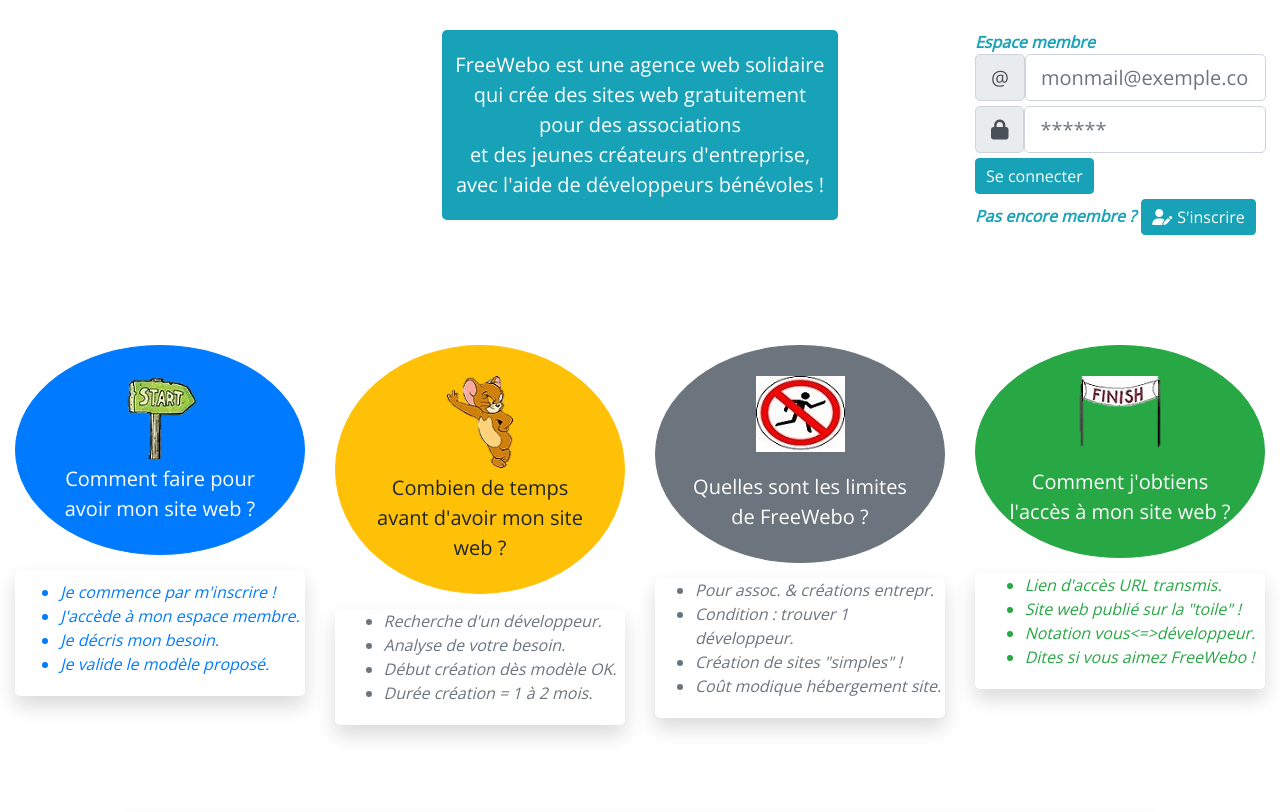
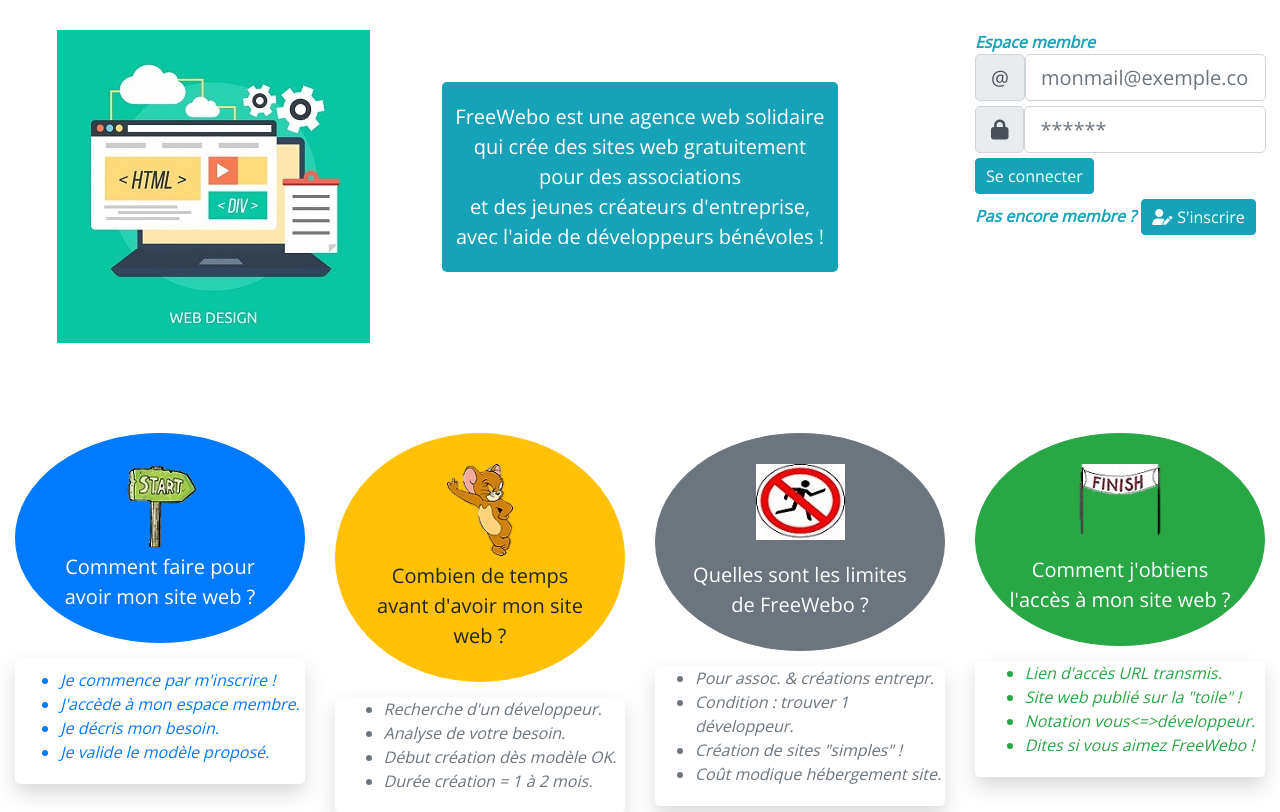
Before and after one commit to AnneDreuille/freewebo, a PHP site: page / in a window 1280 px wide. Shown: the part 143-955 px from the top of the page. Run offline with PHP 8.4, Linux system fonts and the light colour scheme; some libraries are stand-ins or nearby versions.

Commit message:
Update homepage.php
ajout img

```diff
--- a/view/front/homepage.php
+++ b/view/front/homepage.php
@@ -7,8 +7,10 @@
 
         <!-- PITCH, INSCRIPTION, CONNEXION -->
         <div class="row">
-            <div class="col-md-4"></div>
-            <div class="col-md-4">
+            <div class="col-md-4 text-center">
+                <img src="public/images/webdesign.jpg" alt="webdesign" />
+            </div>
+            <div class="col-md-4 my-auto">
                 <p class="text-center bg-info rounded text-white py-3">FreeWebo est une agence web solidaire<br/> qui crée des sites web gratuitement<br/> pour des associations<br/>et des jeunes créateurs d'entreprise,<br/>avec l'aide de développeurs bénévoles&nbsp;!</p>
             </div>
 
```
